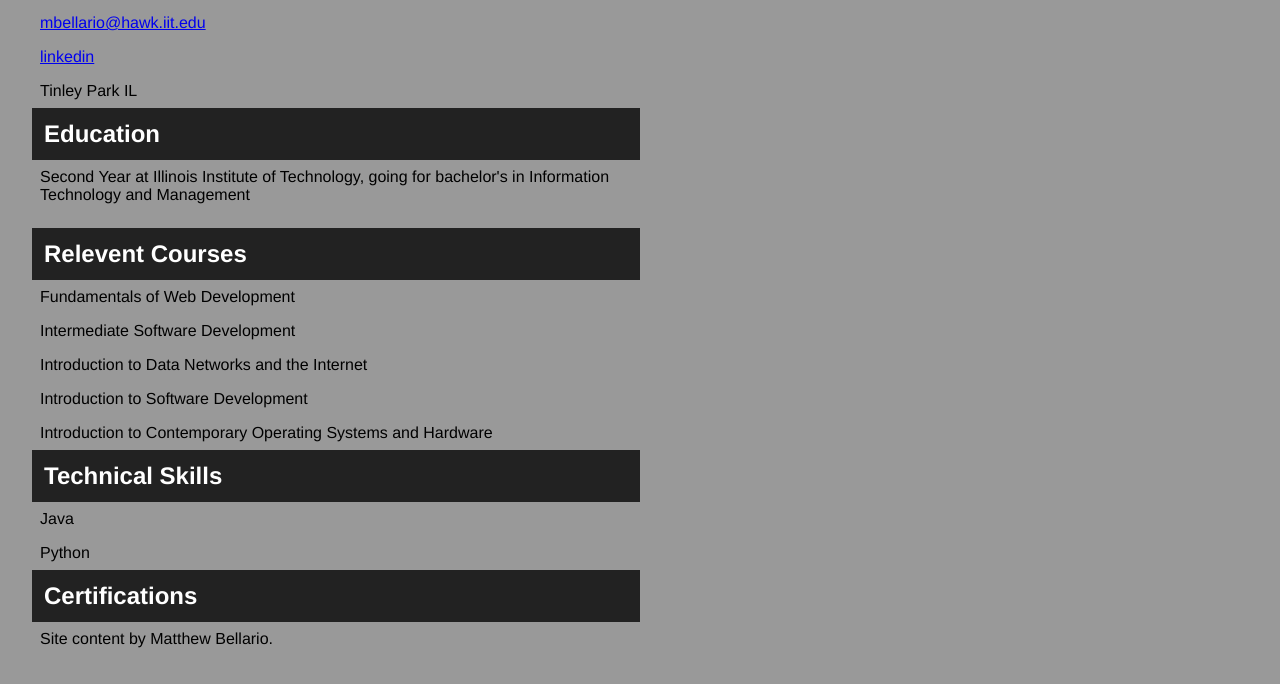
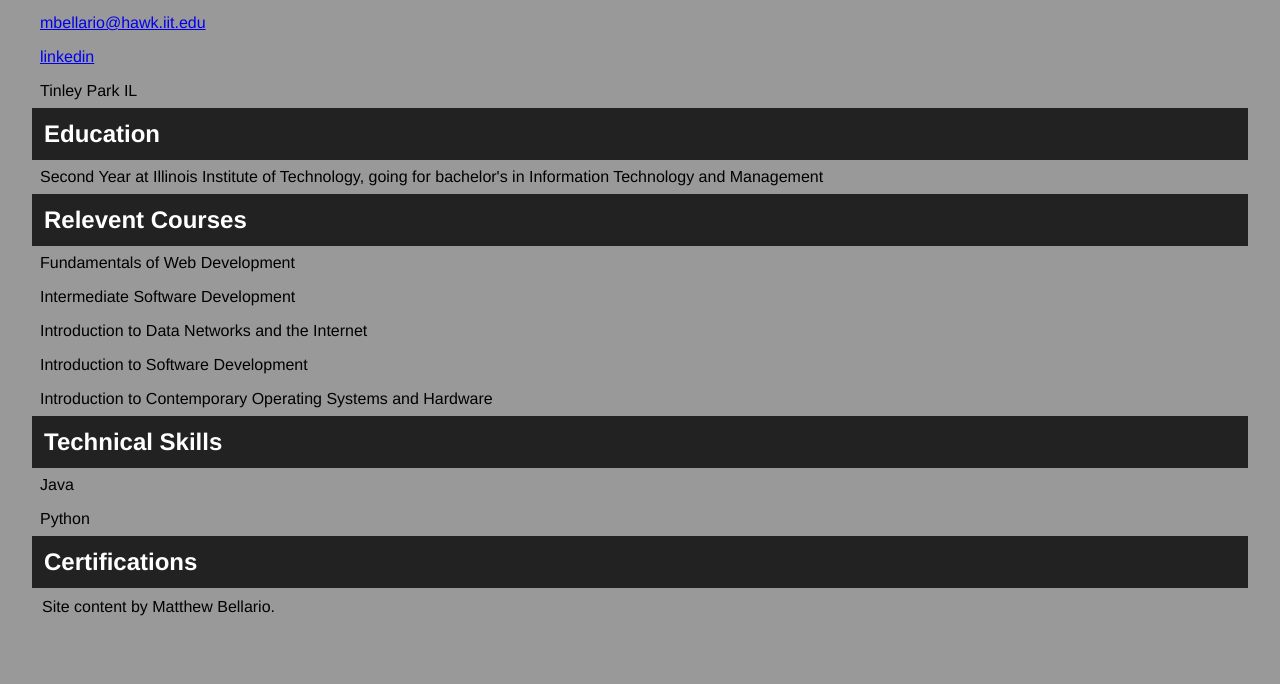
Before and after one commit to MatthewB919/Project3, a plain HTML site: page resume/index.html in a window 1280 px wide. Shown: the part 225-909 px from the top of the page. After the commit the page ends 883 px from the top, so only its background shows below. Drawn offline with Linux system fonts and the light colour scheme.

Commit message:
Changed min width padding spacing and removed empty li

```diff
--- a/resume/index.html
+++ b/resume/index.html
@@ -49,7 +49,6 @@
           <ul>
             <li>Second Year at Illinois Institute of Technology,
               going for bachelor's in Information Technology and Management</li>
-            <li></li>
           </ul>
       </section>
       <!--
--- a/screen.css
+++ b/screen.css
@@ -34,9 +34,14 @@ nav li {
 
 p {
 
-  padding-left: 1em;
+  padding: 0.625em;
   /* 10/16=0.625*/
   padding-top: 0.625em;
+  padding-bottom: 0.625em:
+}
+
+li {
+  padding: 0.5em;
 }
 
 h1 {
@@ -62,24 +67,16 @@ h2 {
    max-width: 100%;
  }
 
+
+
+@media all and (min-width: 500px)  {
+  section {
+    width: 100%
+  }
+}
+
 @media all and (min-width: 800px)  {
   section {
     width: 100%
   }
 }
-
-@media all and (min-width: 600px)  {
-  section {
-    width: 50%
-  }
-}
-
-
-  li {
-    padding: 0.5em;
-  }
-
-p{
-  padding: 0.5em;
-  padding-bottom: 0.25em;
-}
```
